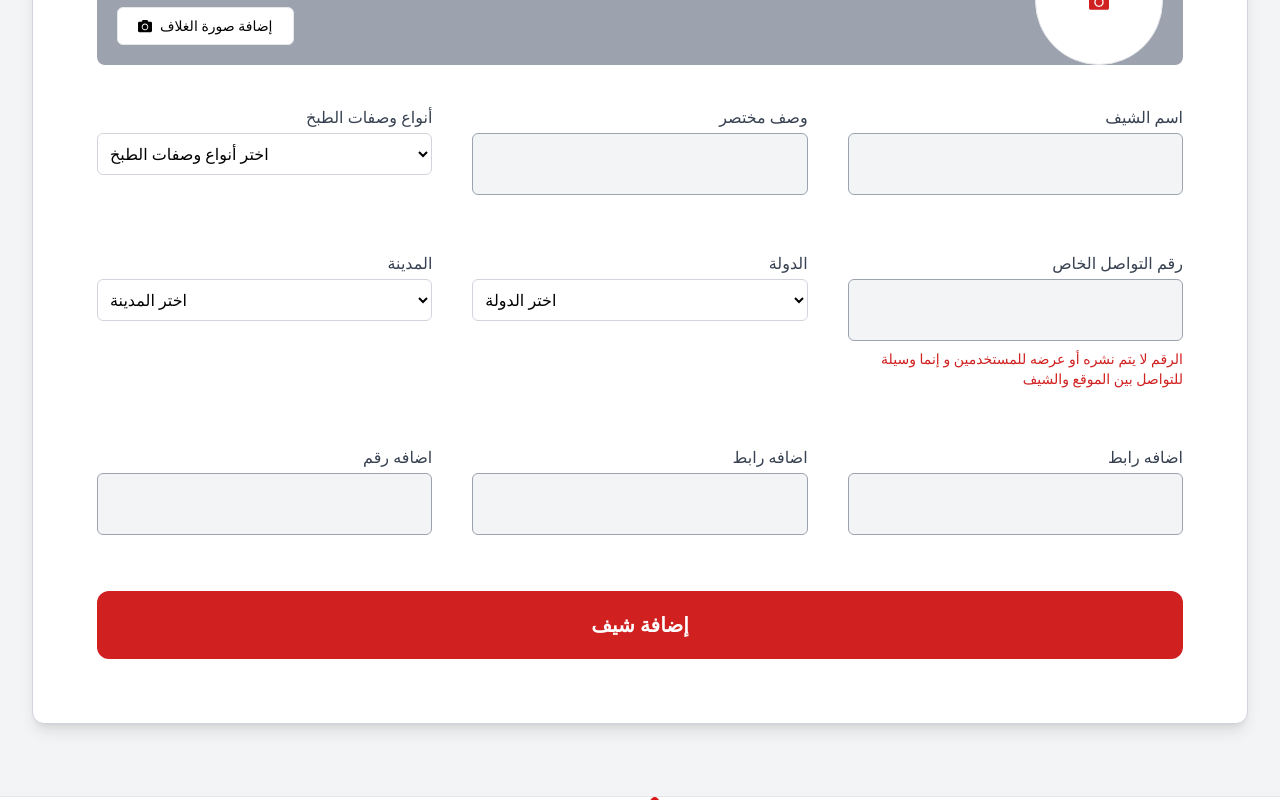
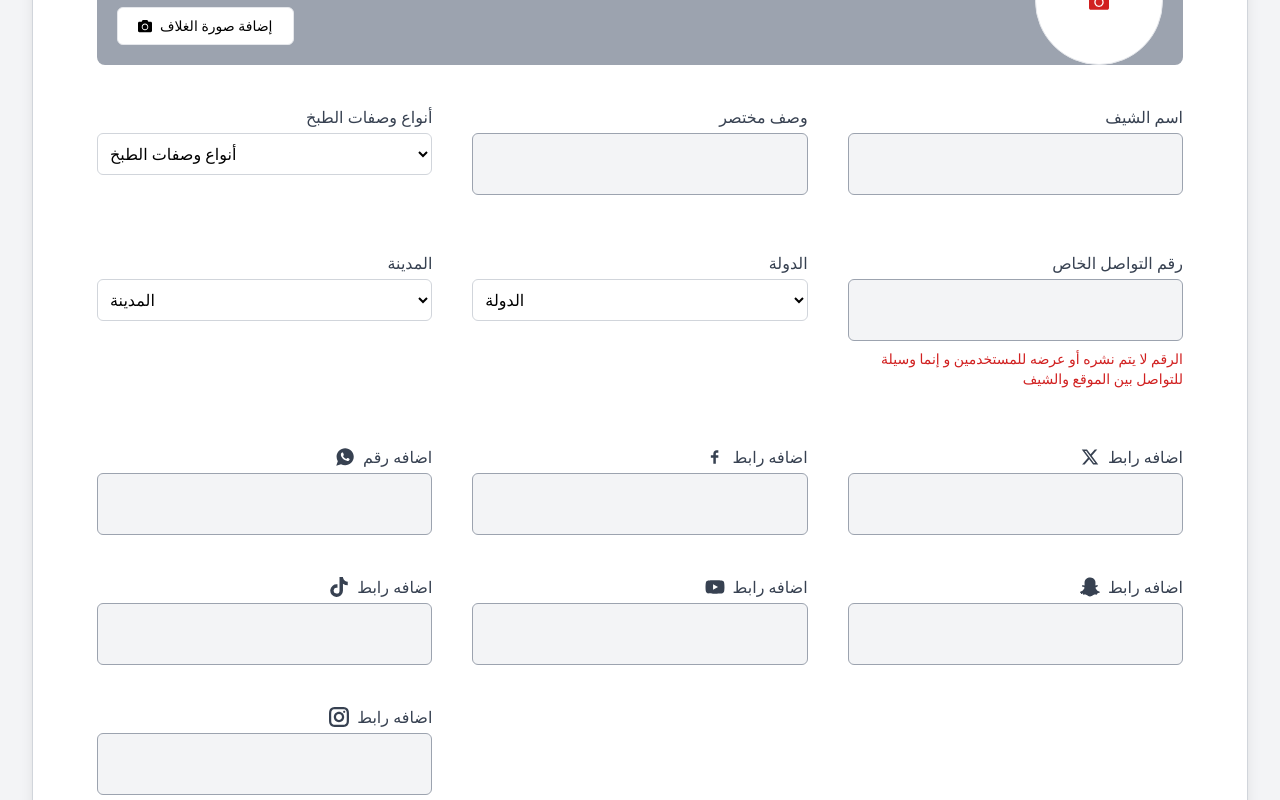
Before and after one commit to Foody-site/Foody-Website, a React (Vite) app: page /AddChef in a window 1280 px wide. Shown: the part 400-1200 px from the top of the page. Built offline with nearby package versions, Linux system fonts and the light colour scheme.

Commit message:
`Refactor Inputs component to accept Icon and Icon_2 props, update SelectInput and AddChef components accordingly`

```diff
--- a/src/components/shared/inputs/Inputs.jsx
+++ b/src/components/shared/inputs/Inputs.jsx
@@ -1,13 +1,25 @@
 import { useState } from "react";
 import { MdVisibility, MdVisibilityOff } from "react-icons/md";
 
-const Inputs = ({ name, label, type, className = "", icon, value, onChange }) => {
+const Inputs = ({
+  name,
+  label,
+  type,
+  className = "",
+  Icon,
+  Icon_2,
+  value,
+  onChange,
+}) => {
   const [showPassword, setShowPassword] = useState(false);
   const isPassword = type === "password";
 
   return (
     <div className="w-full">
-      <label className="block text-gray-700 font-medium text-right mb-1">{label}</label>
+      <label className="flex items-center justify-end text-gray-700 font-medium mb-1 gap-2">
+        {Icon && <Icon size={20} />}
+        {label}
+      </label>
       <div className="relative">
         <input
           name={name}
@@ -21,12 +33,16 @@ const Inputs = ({ name, label, type, className = "", icon, value, onChange }) =>
             className="absolute left-3 top-1/2 transform -translate-y-1/2 text-gray-700 cursor-pointer"
             onClick={() => setShowPassword(!showPassword)}
           >
-            {showPassword ? <MdVisibilityOff size={20} /> : <MdVisibility size={20} />}
+            {showPassword ? (
+              <MdVisibilityOff size={20} />
+            ) : (
+              <MdVisibility size={20} />
+            )}
           </span>
         ) : (
-          icon && (
+          Icon_2 && (
             <span className="absolute left-3 top-1/2 transform -translate-y-1/2 text-gray-700">
-              <i className={`fas fa-${icon}`}></i>
+              <Icon size={24} />
             </span>
           )
         )}
--- a/src/components/shared/inputs/SelectInput.jsx
+++ b/src/components/shared/inputs/SelectInput.jsx
@@ -6,7 +6,7 @@ const SelectInput = ({ name, label, options }) => {
           name={name}
           className="p-2 border border-gray-300 rounded-md bg-white"
         >
-          <option value="">اختر {label}</option>
+          <option value=""> {label}</option>
           {options.map((option, index) => (
             <option key={index} value={option.value}>
               {option.label}
--- a/src/pages/Add_chef/AddChef.jsx
+++ b/src/pages/Add_chef/AddChef.jsx
@@ -2,8 +2,11 @@ import { useState } from "react";
 import Button from "../../components/shared/Buttons/Button";
 import Inputs from "../../components/shared/inputs/Inputs";
 import Footer from "../../components/layout/Footer";
-import { FaCamera } from "react-icons/fa";
+import { FaCamera, FaSnapchatGhost, FaYoutube, FaTiktok } from "react-icons/fa";
 import { RiTwitterXFill } from "react-icons/ri";
+import { TiSocialFacebook } from "react-icons/ti";
+import { IoLogoWhatsapp } from "react-icons/io";
+import { GrInstagram } from "react-icons/gr";
 import SelectInput from "../../components/shared/inputs/SelectInput";
 
 const AddChef = () => {
@@ -142,22 +145,52 @@ const AddChef = () => {
 
             <div className="grid grid-cols-1 md:grid-cols-3 gap-x-10 gap-y-10 text-right">
               <Inputs
-                name="short_description"
+                name="Add_Whatsapp"
                 label="اضافه رقم"
                 type="text"
+                Icon={IoLogoWhatsapp}
                 className="w-full px-6 text-xl py-4"
               />
               <Inputs
-                name="short_description"
+                name="Add_Facebook"
                 label="اضافه رابط"
                 type="text"
+                Icon={TiSocialFacebook}
                 className="w-full px-6 text-xl py-4"
               />
               <Inputs
-                name="chef_name"
+                name="Add_Twitter"
                 label="اضافه رابط"
                 type="text"
-                icon={RiTwitterXFill}
+                Icon={RiTwitterXFill}
+                className="w-full px-6 text-xl py-4"
+              />
+              <Inputs
+                name="Add_Tiktok"
+                label="اضافه رابط"
+                type="text"
+                Icon={FaTiktok}
+                className="w-full px-6 text-xl py-4"
+              />
+              <Inputs
+                name="Add_Youtube"
+                label="اضافه رابط"
+                type="text"
+                Icon={FaYoutube}
+                className="w-full px-6 text-xl py-4"
+              />
+              <Inputs
+                name="Add_Snapchat"
+                label="اضافه رابط"
+                type="text"
+                Icon={FaSnapchatGhost}
+                className="w-full px-6 text-xl py-4"
+              />
+              <Inputs
+                name="Add_Instagram"
+                label="اضافه رابط"
+                type="text"
+                Icon={GrInstagram}
                 className="w-full px-6 text-xl py-4"
               />
             </div>
@@ -166,7 +199,7 @@ const AddChef = () => {
               <Button
                 type="submit"
                 label="إضافة شيف"
-                className="w-64 bg-primary-1 hover:bg-hover_primary-1 text-white py-5 rounded-xl text-xl font-semibold"
+                className="w-auto px-8 bg-primary-1 hover:bg-hover_primary-1 text-white py-5 rounded-xl text-xl font-semibold"
               />
             </div>
           </form>
```
